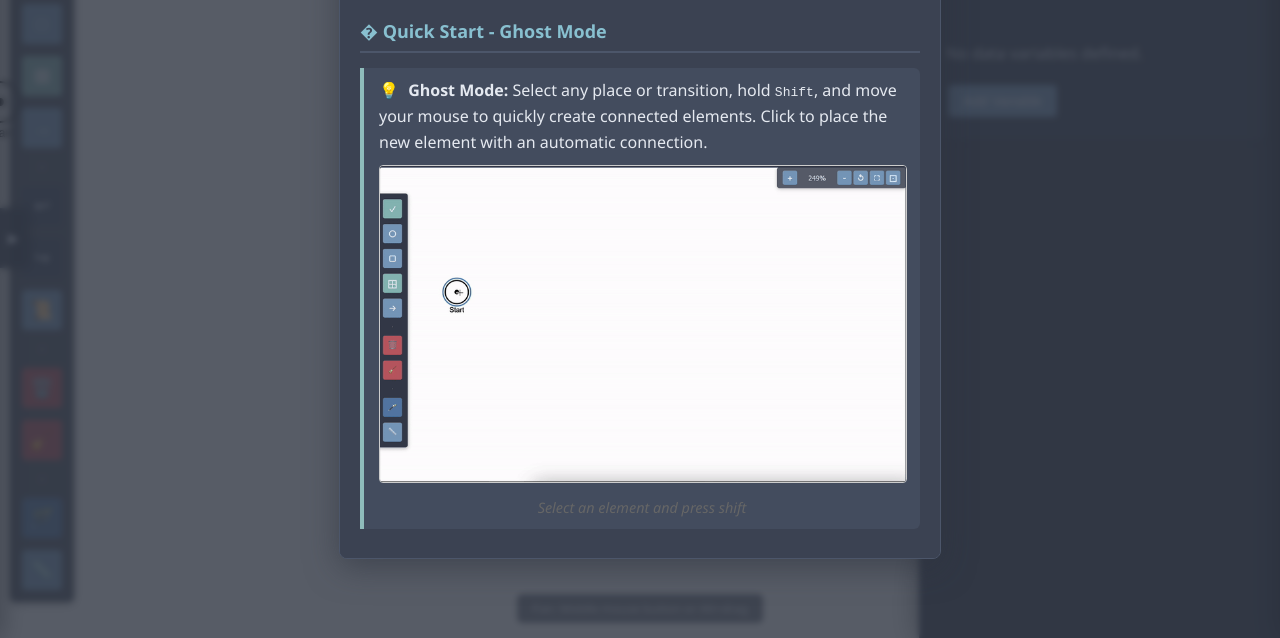
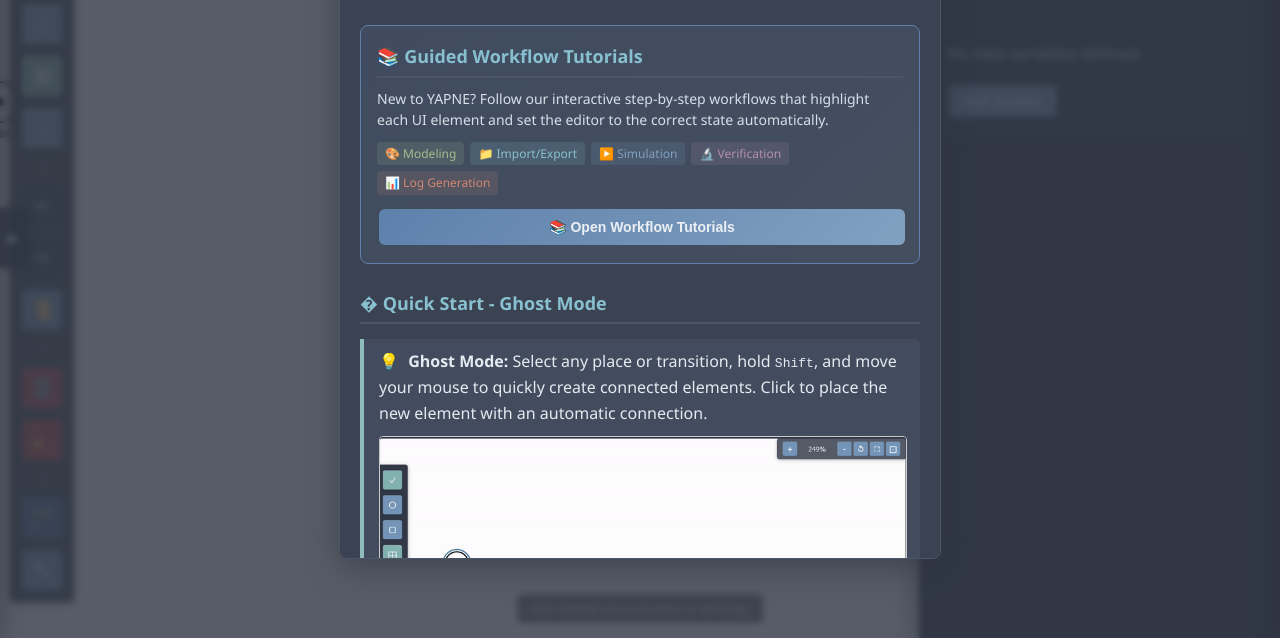
Before and after one commit to chimenkamp/YAPNE-Yet-Another-Petri-Net-Editor, a website built with Vite: page index.html in a window 1280 px wide. Shown: the part 162-800 px from the top of the page. Built offline with nearby package versions, Linux system fonts and the light colour scheme.

Commit message:
Add Workflow Tutorials button to help dialog
Introduce a new "Guided Workflow Tutorials" panel in the Help dialog (index.html) with explanatory text, feature chips and a full-width button (#btn-open-tutorials-welcome). Wire up the button in app.js to close the help dialog and open the workflow tutorial via window.workflowTutorial.openDialog(). Also include minor spacing/markup adjustments around the help content.

```diff
--- a/app.js
+++ b/app.js
@@ -322,6 +322,15 @@ document.addEventListener('DOMContentLoaded', () => {
                     });
                 }
 
+                // Wire up "Workflow Tutorials" button in the welcome dialog
+                const tutorialWelcomeBtn = document.getElementById('btn-open-tutorials-welcome');
+                if (tutorialWelcomeBtn) {
+                    tutorialWelcomeBtn.addEventListener('click', () => {
+                        closeHelpDialog();
+                        window.workflowTutorial.openDialog();
+                    });
+                }
+
                 clearInterval(initTimer);
             }
         }, 100);
--- a/index.html
+++ b/index.html
@@ -557,11 +557,28 @@
     <!-- Help Dialog Overlay -->
     <div id="help-dialog-overlay" class="help-dialog-overlay">
         <div class="help-dialog">
+
             <div class="help-dialog-header">
                 <h2>📖 Controls Guide</h2>
                 <button id="help-dialog-close" class="help-dialog-close">×</button>
             </div>
             <div class="help-dialog-content">
+                            <div class="help-section" style="background: linear-gradient(135deg, rgba(94,129,172,0.15), rgba(136,192,208,0.10)); border: 1px solid #5E81AC; border-radius: 8px; padding: 16px; margin-top: 8px;">
+                <h3>📚 Guided Workflow Tutorials</h3>
+                <p style="color: #D8DEE9; font-size: 14px; line-height: 1.5; margin: 8px 0 12px;">
+                    New to YAPNE? Follow our interactive step-by-step workflows that highlight each UI element and set the editor to the correct state automatically.
+                </p>
+                <div style="display: flex; flex-wrap: wrap; gap: 6px; margin-bottom: 12px;">
+                    <span style="background: rgba(163,190,140,0.15); color: #A3BE8C; padding: 2px 8px; border-radius: 4px; font-size: 12px;">🎨 Modeling</span>
+                    <span style="background: rgba(136,192,208,0.15); color: #88C0D0; padding: 2px 8px; border-radius: 4px; font-size: 12px;">📁 Import/Export</span>
+                    <span style="background: rgba(129,161,193,0.15); color: #81A1C1; padding: 2px 8px; border-radius: 4px; font-size: 12px;">▶️ Simulation</span>
+                    <span style="background: rgba(180,142,173,0.15); color: #B48EAD; padding: 2px 8px; border-radius: 4px; font-size: 12px;">🔬 Verification</span>
+                    <span style="background: rgba(208,135,112,0.15); color: #D08770; padding: 2px 8px; border-radius: 4px; font-size: 12px;">📊 Log Generation</span>
+                </div>
+                <button id="btn-open-tutorials-welcome" style="width: 100%; padding: 10px; background: linear-gradient(135deg, #5E81AC, #81A1C1); color: #ECEFF4; border: none; border-radius: 6px; font-size: 14px; font-weight: 600; cursor: pointer; transition: opacity 0.15s;">
+                    📚 Open Workflow Tutorials
+                </button>
+            </div>
                 <div class="help-section">
                     <h3>� Quick Start - Ghost Mode</h3>
                     <div class="help-tip">
@@ -647,6 +664,8 @@
                         <span class="help-description">Fire a specific transition (appears when transition is selected)</span>
                     </div>
                 </div>
+
+
             </div>
         </div>
     </div>
```
